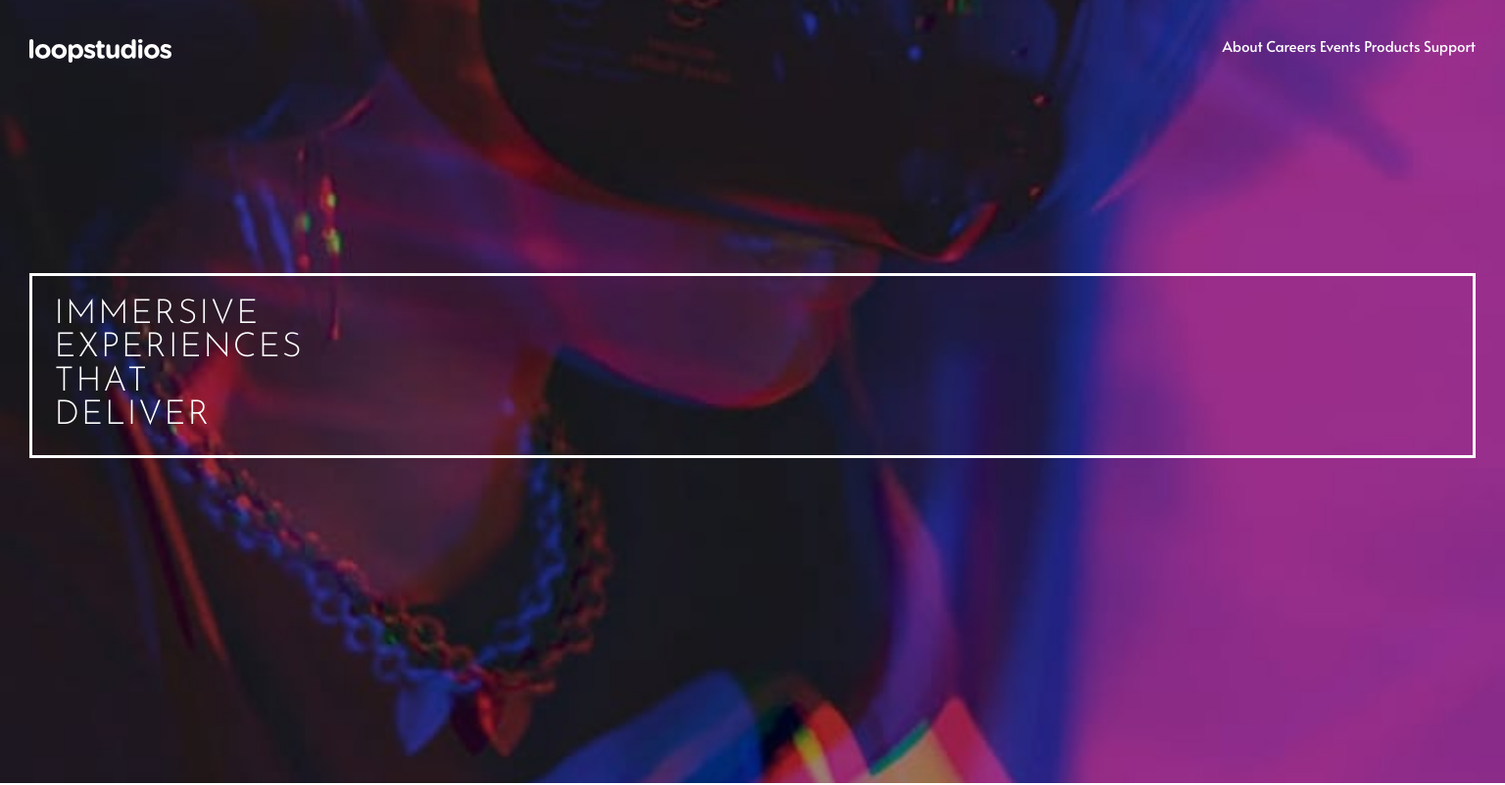
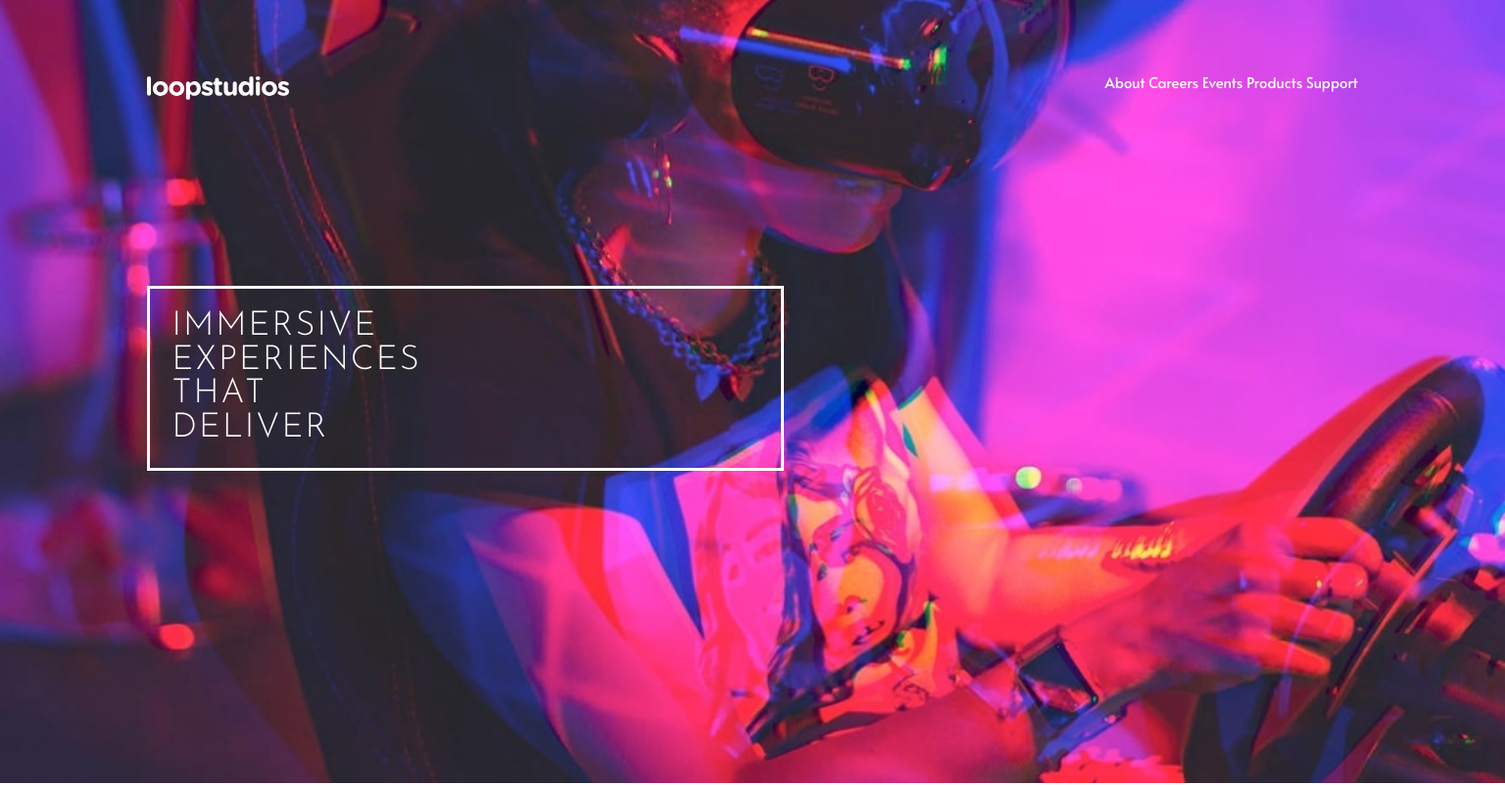
Before and after one commit to chintriago/loopstudios-landing-page-main, a plain HTML site: page index.html in a window 1536 px wide. Shown: the top 802 px of the page at 98% size. Drawn offline with Linux system fonts and the light colour scheme.

Commit message:
small updates

```diff
--- a/css/style.css
+++ b/css/style.css
@@ -314,6 +314,27 @@ footer small {
 @media screen and (min-width: 1440px) {
 
     /* header */
+    header {
+        display: grid;
+        grid-template-columns: 1fr 1fr;
+        grid-template-rows: 1fr 1fr 1fr;
+        grid-template-areas:
+            "nav nav"
+            "nav-hero nav-hero";
+        background-image: url(../images/desktop/image-hero.jpg);
+        background-repeat: no-repeat;
+        background-position: center center;
+        background-size: cover;
+        padding: 5em 10em;
+        min-height: 100vh;
+        width: 100%;
+        margin-bottom: 6em;
+    }
+
+    .nav-hero {
+        width: 650px;
+    }
+
     .mobile-menu {
         display: none;
     }
@@ -326,4 +347,45 @@ footer small {
         display: inline-block;
         color: white;
     }
+
+    /* nav */
+    nav {
+        grid-area: nav;
+        display: flex;
+        justify-content: space-between;
+        height: 32px;
+    }
+
+    .nav-logo {
+        align-self: center;
+    }
+
+    .nav-logo img {
+        width: 145px;
+        height: 45x;
+    }
+
+    /* nav hero */
+    .nav-hero {
+        /* margin: auto; */
+        grid-area: nav-hero;
+        height: 196.8px;
+    }
+
+    .nav-hero-text {
+        border: 3px solid white;
+        color: white;
+        padding: 1.5em;
+        /* overflow-wrap: break-word; */
+    }
+
+    .nav-hero-text h1 {
+        font-size: 2.3rem;
+        font-family: 'Josefin Sans', sans-serif;
+        font-weight: 400;
+        letter-spacing: 2px;
+        line-height: 1;
+        text-transform: uppercase;
+        overflow-wrap: break-word;
+    }
 }
```
